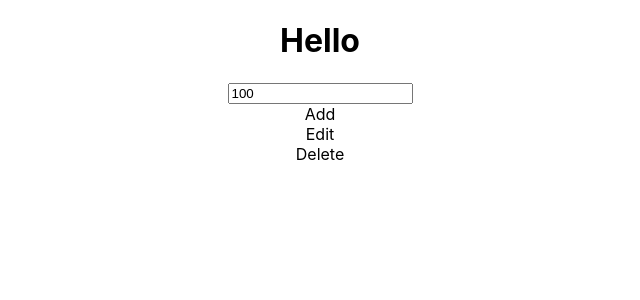
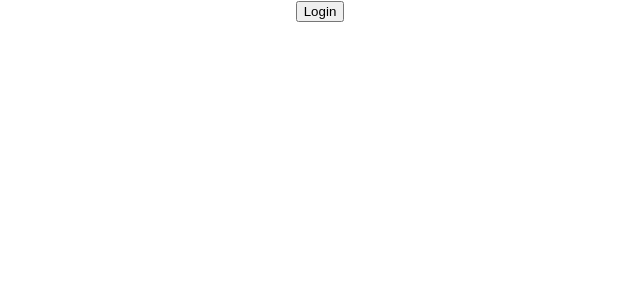
Before and after one commit to thanhdat011/react_beginer, a React (Create React App) app: page / in a window 1280 px wide. Shown: the top 300 px of the page, without its empty margins (320-960 px from the left). Built offline with nearby package versions, Linux system fonts and the light colour scheme.

Commit message:
conditional render

```diff
--- a/src/App.js
+++ b/src/App.js
@@ -4,15 +4,17 @@
 import BareInput from './BareInput'
 import Layout from './Layout'
 import BareButton from './BareButton'
+import LoginControl from './LoginControl'
 
 function App() {
   return (
     <div className='App'>
-      <Layout>
+      {/* <Layout>
         <h1>Hello</h1>
         <BareInput type='text' className='test' value='100' onChange={() => {}} />
       </Layout>
-      <BareButton />
+      <BareButton /> */}
+      <LoginControl hidden={false} />
     </div>
   )
 }
--- /dev/null
+++ b/src/LoginControl.jsx
@@ -0,0 +1,43 @@
+import React from 'react'
+
+class LoginButton extends React.Component {
+  render() {
+    return <button onClick={this.props.onClick}>Login</button>
+  }
+}
+
+class LogoutButton extends React.Component {
+  render() {
+    return <button onClick={this.props.onClick}>Logout</button>
+  }
+}
+
+class LoginControl extends React.Component {
+  constructor(props) {
+    super(props)
+    this.state = { isLoggedIn: false }
+  }
+  handleLogin = () => {
+    this.setState({
+      isLoggedIn: true
+    })
+  }
+  handleLogout = () => {
+    this.setState({
+      isLoggedIn: false
+    })
+  }
+
+  render() {
+    const { isLoggedIn } = this.state
+    const { hidden } = this.props
+    if (hidden) return null
+    return (
+      <div className='Login-control'>
+        {isLoggedIn ? <LogoutButton onClick={this.handleLogout} /> : <LoginButton onClick={this.handleLogin} />}
+      </div>
+    )
+  }
+}
+
+export default LoginControl
```
